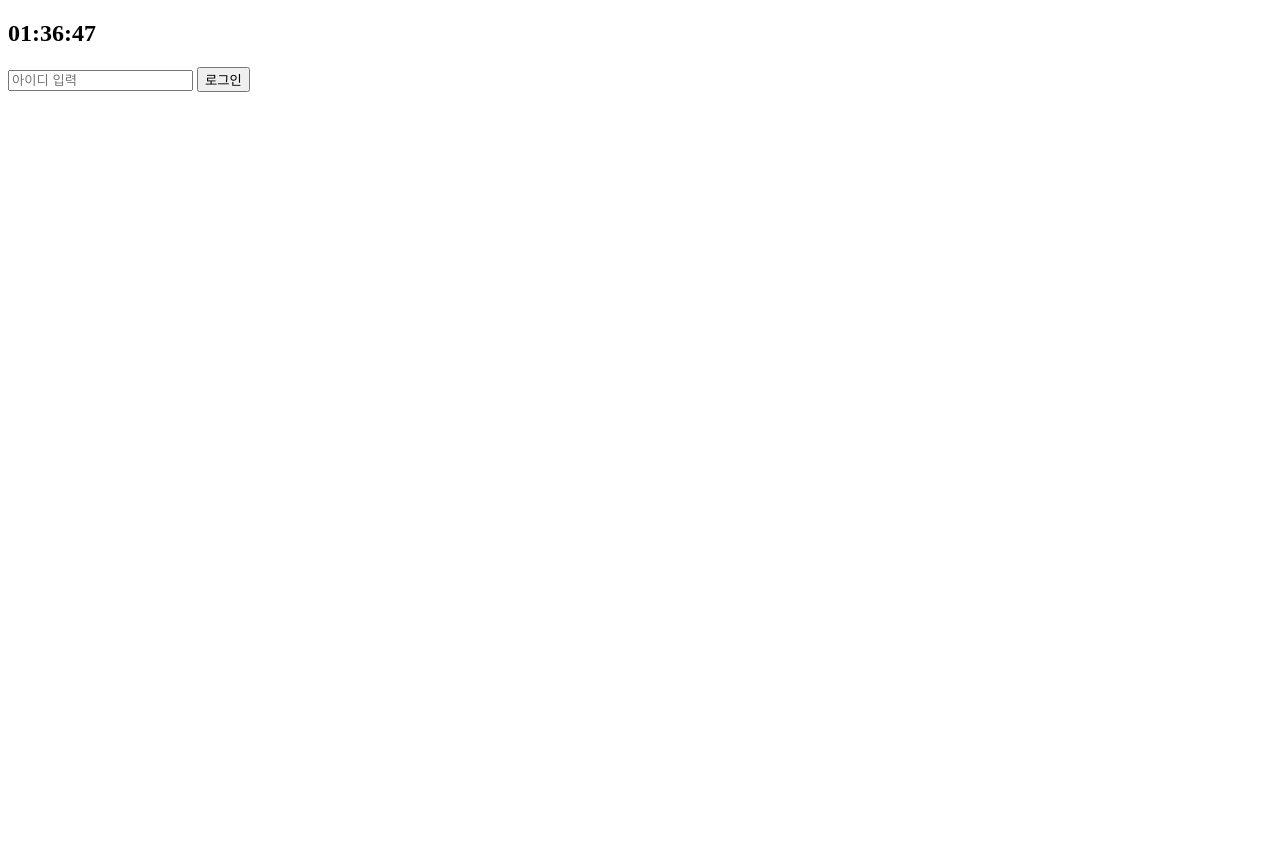
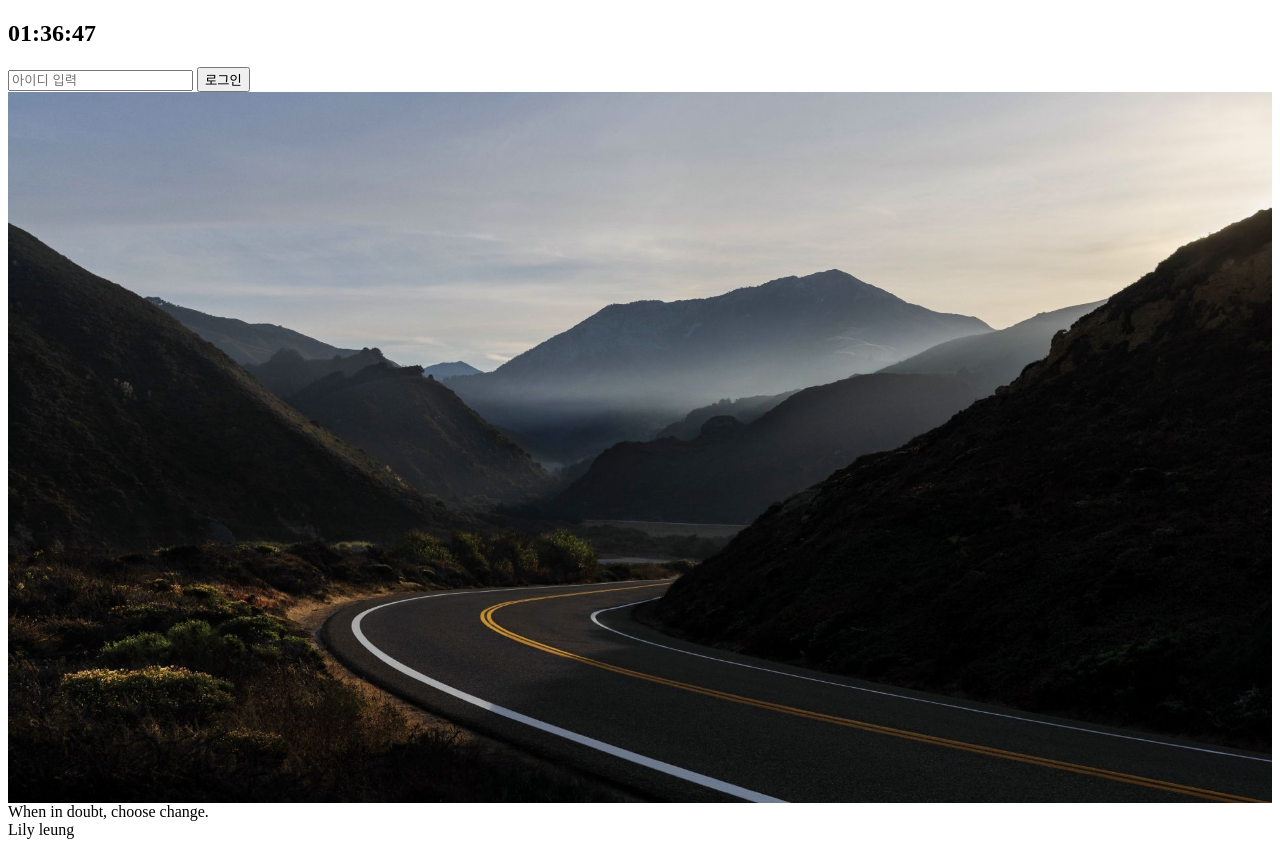
Before and after one commit to crosswalkso/vanilla-js, a plain HTML site: page index.html in a window 1280 px wide. Before the commit the page ends 800 px from the top, so only its background shows below. Drawn offline with Linux system fonts and the light colour scheme.

Commit message:
random bgImage

```diff
--- a/css/styles.css
+++ b/css/styles.css
@@ -1,3 +1,8 @@
 .hidden {
   display: none;
 }
+
+#quote {
+  display: flex;
+  flex-direction: column;
+}
--- a/index.html
+++ b/index.html
@@ -20,7 +20,12 @@
     <form id="logoutform" class="hidden">
       <button>로그아웃</button>
     </form>
+    <div id="quote">
+      <span></span>
+      <span></span>
+    </div>
     <script src="js/greetings.js"></script>
     <script src="js/clock.js"></script>
+    <script src="js/quotes.js"></script>
   </body>
 </html>
--- /dev/null
+++ b/js/quotes.js
@@ -0,0 +1,65 @@
+const quotes = [
+  {
+    quote: "They must often change who would be constant in happiness or wisdom.",
+    author: "Confucius",
+  },
+  {
+    quote: "Age is no guarantee of maturity.",
+    author: "Lawana Blackwell",
+  },
+  {
+    quote: "Youth isn’t always all it’s touted to be.",
+    author: "Lawana Blackwell",
+  },
+  {
+    quote: "You will face many defeats in life, but never let yourself be defeated.",
+    author: "Maya Angelou",
+  },
+  {
+    quote: "The greatest glory in living lies not in never falling, but in rising every time we fall.",
+    author: "Nelson Mandela",
+  },
+  {
+    quote: "Life is either a daring adventure or nothing at all.",
+    author: "Helen Keller",
+  },
+  {
+    quote: "The goal of life is living in agreement with nature.",
+    author: "Zeno",
+  },
+  {
+    quote: "This too shall pass.",
+    author: "Et hoc transibit",
+  },
+  {
+    quote: "The die is cast.",
+    author: "Julius caesar",
+  },
+  {
+    quote: "Only I can change me life, no one can do it for me.",
+    author: "Carol Burnett",
+  },
+  {
+    quote: "When in doubt, choose change.",
+    author: "Lily leung",
+  },
+];
+
+const quote = document.querySelector("#quote span:first-child");
+const author = document.querySelector("#quote span:last-child");
+
+randidx = Math.floor(Math.random() * quotes.length);
+const TodaysQuote = quotes[randidx];
+
+quote.innerText = TodaysQuote.quote;
+author.innerText = TodaysQuote.author;
+
+function addElement() {
+  const bgImage = document.createElement("img");
+  imgNum = Math.ceil(Math.random() * 3);
+  bgImage.src = `img/${imgNum}.jpeg`;
+  document.querySelector("#quote").prepend(bgImage); // 기준위치.prepend
+}
+
+// document.body.onload = addElement;
+document.body.addEventListener("load", addElement());
```
Also changed, not shown: img/1.jpeg (added), img/2.jpeg (added), img/3.jpeg (added).
